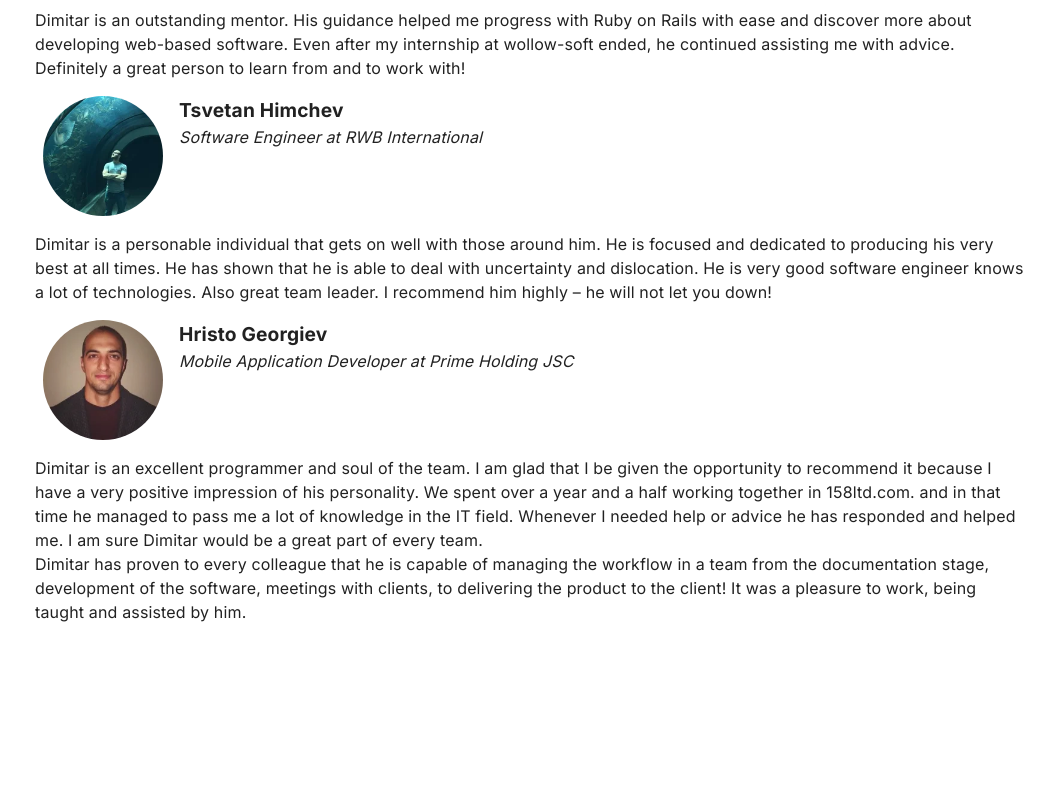
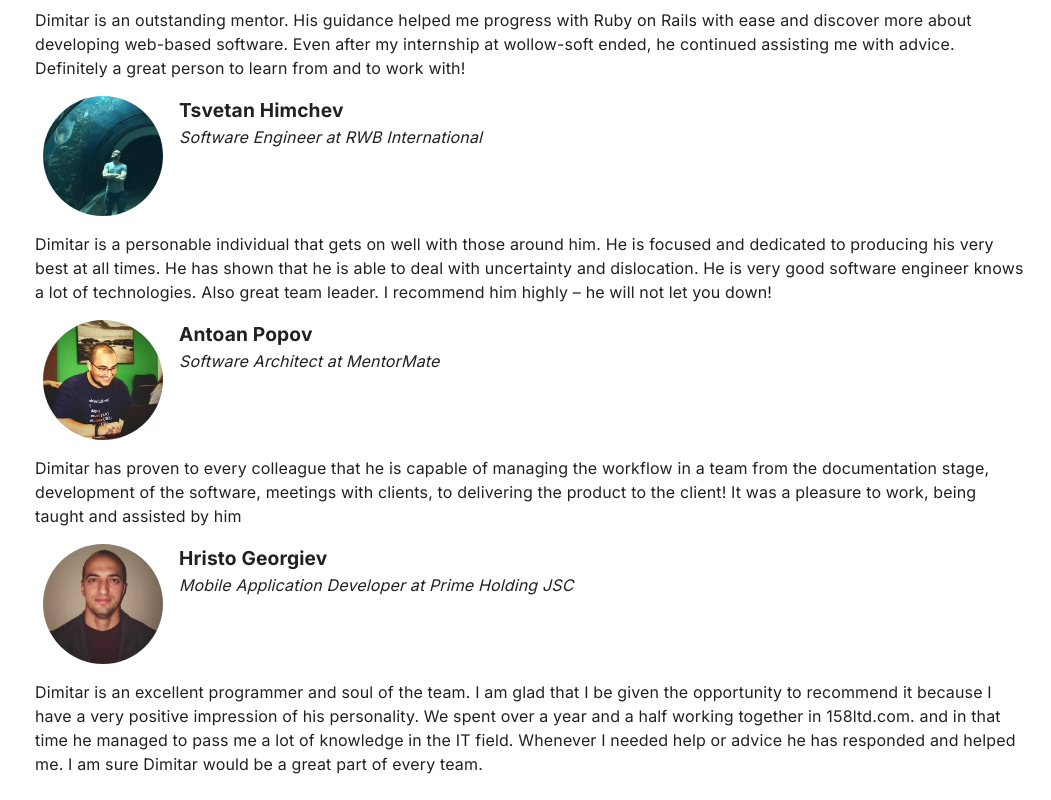
Before and after one commit to dimitardanailov/portfolio, a Next.js app in the folder apps/website/: page /recommendation-letters in a window 1280 px wide. Shown: the part 5352-6152 px from the top of the page, without its empty margins (229-1280 px from the left). Before the commit the page ends 6000 px from the top, so only its background shows below. Built offline with nearby package versions, Linux system fonts and the light colour scheme.

Commit message:
AntoanLetter is part of the platform.

```diff
--- /dev/null
+++ b/apps/website/src/app/recommendation-letters/projects/wollow/components/AntoanLetter.tsx
@@ -0,0 +1,29 @@
+'use client'
+
+import {FC} from 'react'
+
+import {PersonInfo} from '../../../components'
+
+import source from '@/data/testimonials/images/wollow/antoan'
+
+const Letter: FC = () => {
+  return (
+    <>
+      <PersonInfo
+        name="Antoan Popov"
+        source={source}
+        title="Software Architect at MentorMate"
+      />
+      <div>
+        <p>
+          Dimitar has proven to every colleague that he is capable of managing
+          the workflow in a team from the documentation stage, development of
+          the software, meetings with clients, to delivering the product to the
+          client! It was a pleasure to work, being taught and assisted by him
+        </p>
+      </div>
+    </>
+  )
+}
+
+export default Letter
--- a/apps/website/src/app/recommendation-letters/projects/wollow/components/index.ts
+++ b/apps/website/src/app/recommendation-letters/projects/wollow/components/index.ts
@@ -4,6 +4,7 @@ import AshtonLetter from './AshtonLetter'
 import HristoLetter from './HristoLetter'
 import TsvetanLetter from './TsvetanLetter'
 import VladimirLetter from './VladimirLetter'
+import AntoanLetter from './AntoanLetter'
 
 export {
   IvelinLetter,
@@ -12,4 +13,5 @@ export {
   HristoLetter,
   TsvetanLetter,
   VladimirLetter,
+  AntoanLetter,
 }
--- a/apps/website/src/app/recommendation-letters/projects/wollow/index.tsx
+++ b/apps/website/src/app/recommendation-letters/projects/wollow/index.tsx
@@ -17,6 +17,7 @@ import {
   HristoLetter,
   TsvetanLetter,
   VladimirLetter,
+  AntoanLetter,
 } from './components'
 
 const Letter: FC = () => {
@@ -35,15 +36,8 @@ const Letter: FC = () => {
       <AshtonLetter />
       <HristoLetter />
       <TsvetanLetter />
+      <AntoanLetter />
       <VladimirLetter />
-      <div>
-        <p>
-          Dimitar has proven to every colleague that he is capable of managing
-          the workflow in a team from the documentation stage, development of
-          the software, meetings with clients, to delivering the product to the
-          client! It was a pleasure to work, being taught and assisted by him.
-        </p>
-      </div>
     </>
   )
 }
```
